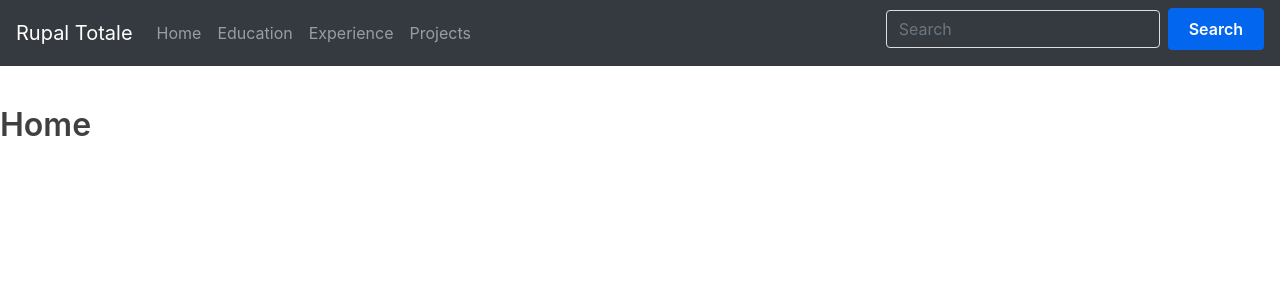
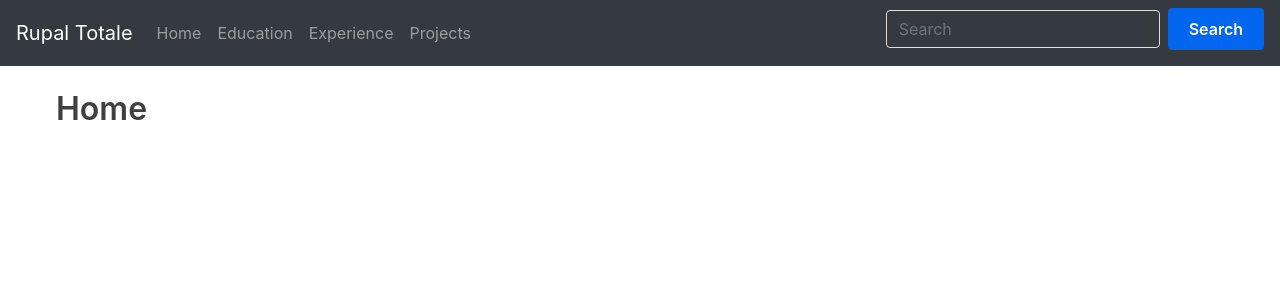
Before and after one commit to rupaltotale/rupaltotale.github.io, a React (Create React App) app: page / in a window 1280 px wide. Shown: the top 300 px of the page. Built offline with nearby package versions, Linux system fonts and the light colour scheme.

Commit message:
reformatted app class and created home skeleton

```diff
--- a/src/App.js
+++ b/src/App.js
@@ -1,11 +1,7 @@
-import React from 'react';
+import React, { Component } from 'react';
 import { BrowserRouter as Router, Switch, Route, Link } from 'react-router-dom';
-import { Navbar, Nav, NavDropdown, Form, FormControl, Button } from 'react-bootstrap';
-
-function Home() {
-	console.log('here');
-	return <h2>Home</h2>;
-}
+import { Navbar, Nav, Form, FormControl, Button } from 'react-bootstrap';
+import Home from './Home';
 
 function Education() {
 	return <h2>Education</h2>;
@@ -19,7 +15,8 @@ function Projects() {
 	return <h2>Projects</h2>;
 }
 
-export default function App() {
+class App extends Component {
+	render() {
 		return (
 			<Router>
 				<div>
@@ -73,3 +70,6 @@ export default function App() {
 			</Router>
 		);
 	}
+}
+
+export default App;
--- /dev/null
+++ b/src/Home.js
@@ -0,0 +1,19 @@
+//import liraries
+import React, { Component } from 'react';
+
+// create a component
+class Home extends Component {
+	constructor(props) {
+		super(props);
+	}
+	render() {
+		return (
+			<div className="container">
+				<h2>Home</h2>
+			</div>
+		);
+	}
+}
+
+//make this component available to the app
+export default Home;
```
Lines whose indentation alone changed are shown as unchanged.
